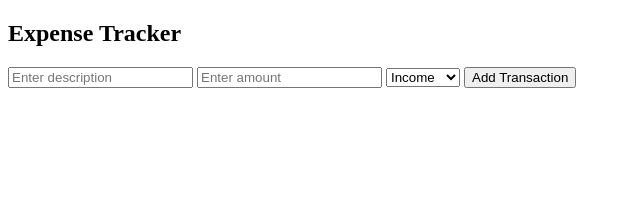
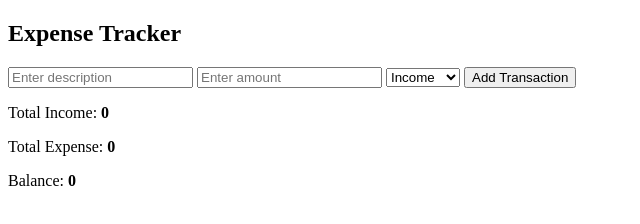
Before and after one commit to dagmawi-tarekegn/MyExpenseTracker, a plain HTML site: page index.html in a window 1280 px wide. Shown: the whole page, without its empty margins (0-640 px from the left). Drawn offline with Linux system fonts and the light colour scheme.

Commit message:
finished the outputs

```diff
--- a/index.html
+++ b/index.html
@@ -22,6 +22,11 @@
 
     <ul id="list"></ul>
 
+    <div class="summary">
+        <p>Total Income: <strong id="income">0</strong></p>
+        <p>Total Expense: <strong id="expense">0</strong></p>
+        <p>Balance: <strong id="balance">0</strong></p>
+    </div>
 </div>
 
 <script src="main.js"></script>
```
